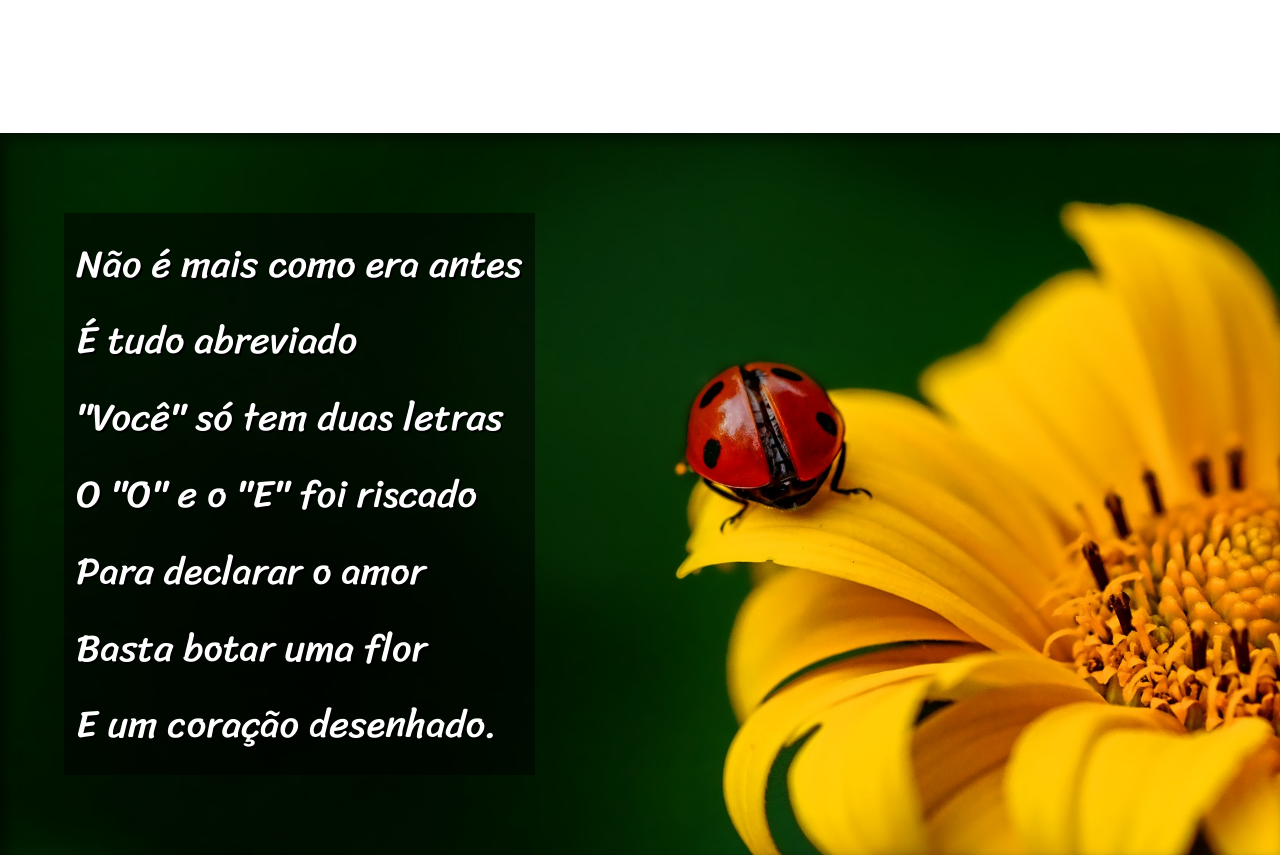
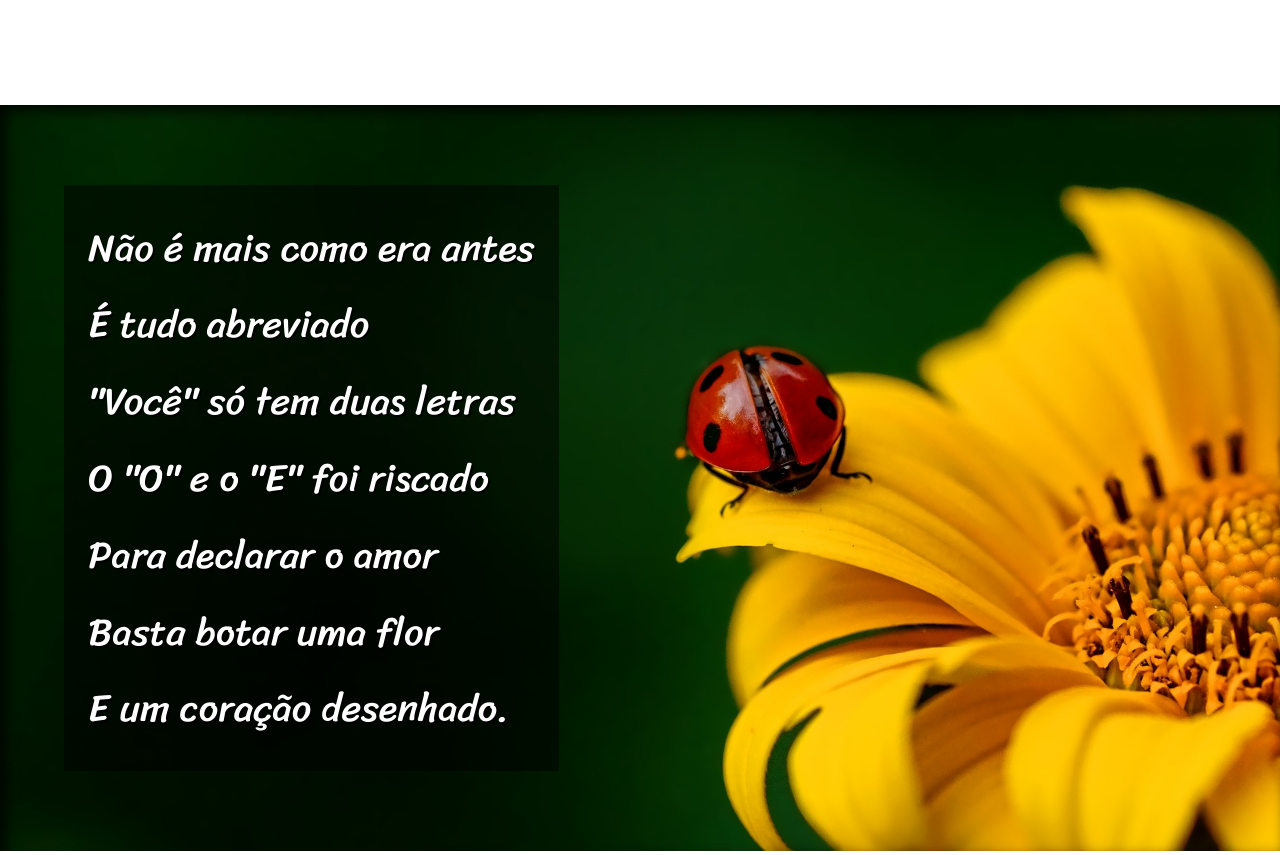
Before and after one commit to AdryanPablo/projeto-cordel, a plain HTML site: page index.html in a window 1280 px wide. Shown: the part 938-1793 px from the top of the page. Drawn offline with Linux system fonts and the light colour scheme.

Commit message:
Ajustes Finos

```diff
--- a/estilo/estilo.css
+++ b/estilo/estilo.css
@@ -16,20 +16,19 @@
 
 html, body {
     min-height: 100vh;
-    background-color: darkgray;
     font-family: var(--fontePadrao);
 }
 
 header {
+    padding: 5% 0;
     background-color: black;
     color: white;
     text-align: center;
-    padding: 5%;
 }
 
 header > h1 {
+    font-family: var(--fonteTitulo);
     font-variant: small-caps;
-    font-family: var(--fonteTitulo);
     font-size: 10vw;
 }
 
@@ -55,7 +54,7 @@ section {
 }
 
 section > p {
-    padding: 1em 0;
+    padding: 2%;
 }
 
 section.normal {
@@ -66,7 +65,7 @@ section.normal {
 section.imagem {
     background-color: rgba(0, 0, 0, 0.8);
     color: white;
-    box-shadow: inset 6px 6px 13px 0px rgba(0, 0, 0, 0.5);
+    box-shadow: inset 6px 6px 13px 0px rgba(0, 0, 0, 0.8);
     background-size: cover;
     background-position: right center;
     background-attachment: fixed;
@@ -74,9 +73,8 @@ section.imagem {
 
 section.imagem > p {
     display: inline-block;
-    padding: 1%;
     background-color: rgba(0, 0, 0, 0.5);
-    text-shadow: 2px 2px 0px black;
+    text-shadow: 2px 2px 0px rgba(0, 0, 0, 0.8);
 }
 
 section#imagem01 {
@@ -88,8 +86,8 @@ section#imagem02 {
 }
 
 footer {
+    padding: 2%;
     background-color: black;
     text-align: center;
     color: white;
-    padding: 2%;
 }
```
